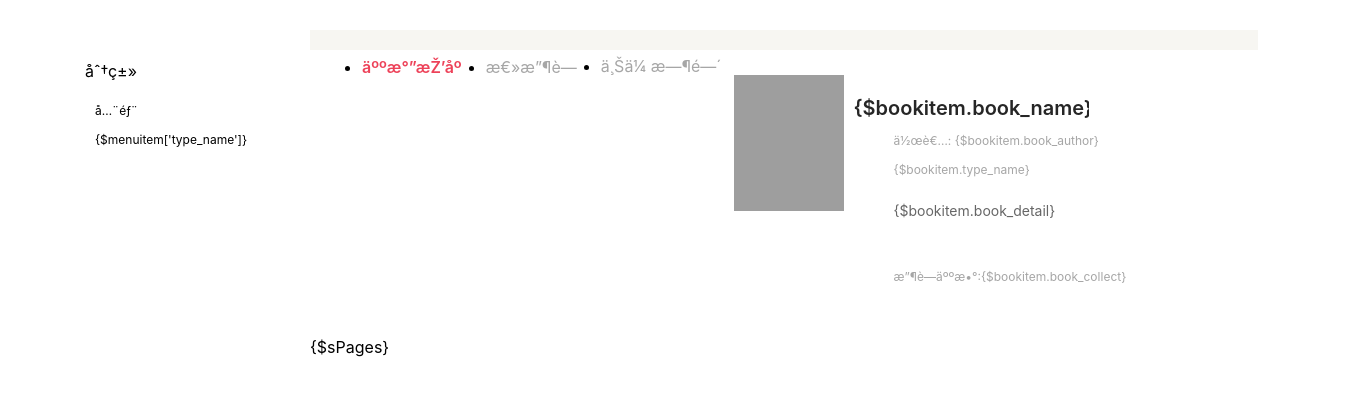
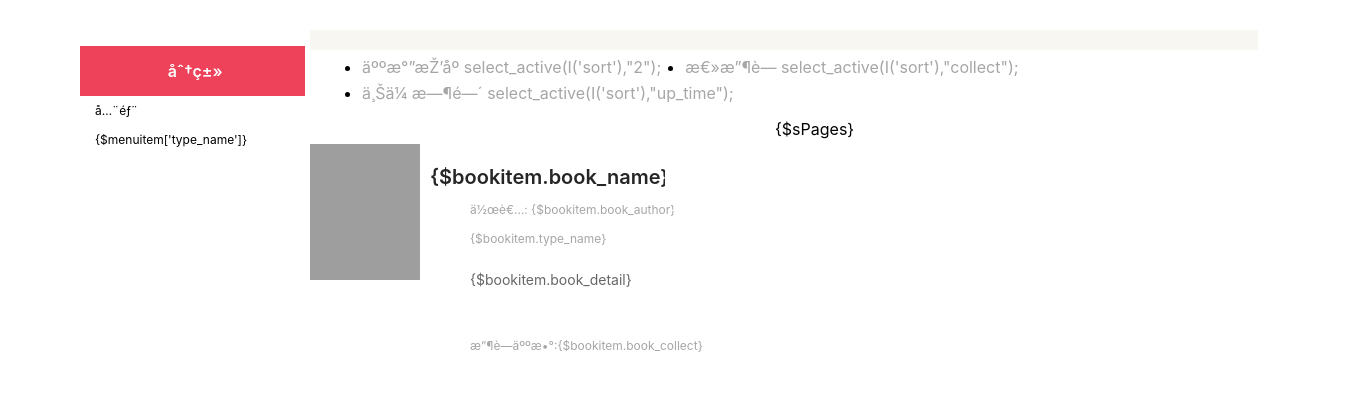
Before and after one commit to qianweijian2017/book, a PHP site: page /DbName/Application/Home/View/Book/booklist.html in a window 1360 px wide; the page is wider, and only the part inside the window is pictured. Shown: the top 396 px of that part. Run offline with PHP 8.4, Linux system fonts and the light colour scheme; some libraries are stand-ins or nearby versions; grey boxes are pictures that could not be loaded.

Commit message:
添加商品列表

```diff
--- a/Application/Home/View/Book/booklist.html
+++ b/Application/Home/View/Book/booklist.html
@@ -10,14 +10,14 @@
 			</dt>
 			<!-- 第一行 -->
 			<dd>
-				<a href="{:U('Book/booklist')}">
+				<a href="{:U('Book/booklist',array('sort'=>'2'))}">
 					全部
 				</a>
 			</dd>
 			 <volist name="menulist" id="menuitem">
 				<dd>
 
-					<a href="{:U('Book/booklist',array('type'=>$menuitem['id']))}">
+					<a href="{:U('Book/booklist',array('type'=>$menuitem['id'],'sort'=>'2'))}">
 						{$menuitem['type_name']}
 					</a>
 				</dd>
@@ -29,22 +29,24 @@
  	<section id="listshow" class="listshow">
  		<div class="list-sort-tilte clearfix">
  			<ul class="clearfix">
- 				<li>
-	 				<a href="{:U('Book/booklist',array('sort'=>'people'))}" class="active">
+ 				<li class="<php>title_active(I('sort'),'2');</php>" >
+	 				<a href="{:U('Book/booklist',array('sort'=>'2'))}" >
 	 					人气排序
-	 					<i class="fa fa-arrow-down" ></i>
+	 					<php>select_active(I('sort'),"2");</php>
 	 				</a>
  				</li>
- 				<li>
+ 				<li   class="<php>title_active(I('sort'),'collect');</php>">
 	 				<a href="{:U('Book/booklist',array('sort'=>'collect'))}">
 	 					总收藏
+	 					<php>select_active(I('sort'),"collect");</php>
 	 				</a>
  				</li>
-
- 				<li>
+ 				<li  class="<php>title_active(I('sort'),'up_time');</php>">
 	 				<a href="{:U('Book/booklist',array('sort'=>'up_time'))}">
 	 					上传时间
+	 					<php>select_active(I('sort'),"up_time");</php>
 	 				</a>
+
  				</li>
  			</ul>
  		</div>
--- a/Public/Home/css/booklist.css
+++ b/Public/Home/css/booklist.css
@@ -21,13 +21,19 @@
 .book_list .sidebar dl a{
 	color: #000;
 }
-.book_list .sidebar dl dt {
+.book_list .sidebar >dl >dt{
 	width: 100%;
-
+	text-align: center;
 	line-height: 50px;
+	height: 50px;
+	background-color: #ED4259;
 	text-indent: 5px;
 }
-
+.book_list .sidebar >dl >dt a{
+	font-size: 16px;
+	font-weight: 600;
+	color: #fff;
+}
 .book_list .sidebar dl dd{
 	margin: 7px 7px 7px 0;
 	text-indent: 10px;
@@ -69,7 +75,7 @@
 .book_list  .listshow .list-sort-tilte ul li a{
 	color: #A6A6A6;
 }
-.book_list  .listshow .list-sort-tilte ul li a.active{
+.book_list  .listshow .list-sort-tilte ul li.active a{
 	color: #ED4259;
 	font-weight: 600;
 }
@@ -90,11 +96,11 @@
 	height: 50px;
 	width: 53px;
 	right: 50px;
-	top:10px;
+	top:15px;
 	text-align: center;
 }
 .book_list  .listshow .listshow-item .prince i{
-	color: #E21524;
+	color: #ED4259;
 	position: absolute;
 	top:0;
 	right: 0;
```
Also changed, not shown: Application/Home/Common/function.php (+12 -9 lines), Application/Home/Controller/BookController.class.php (+24 -3 lines).
